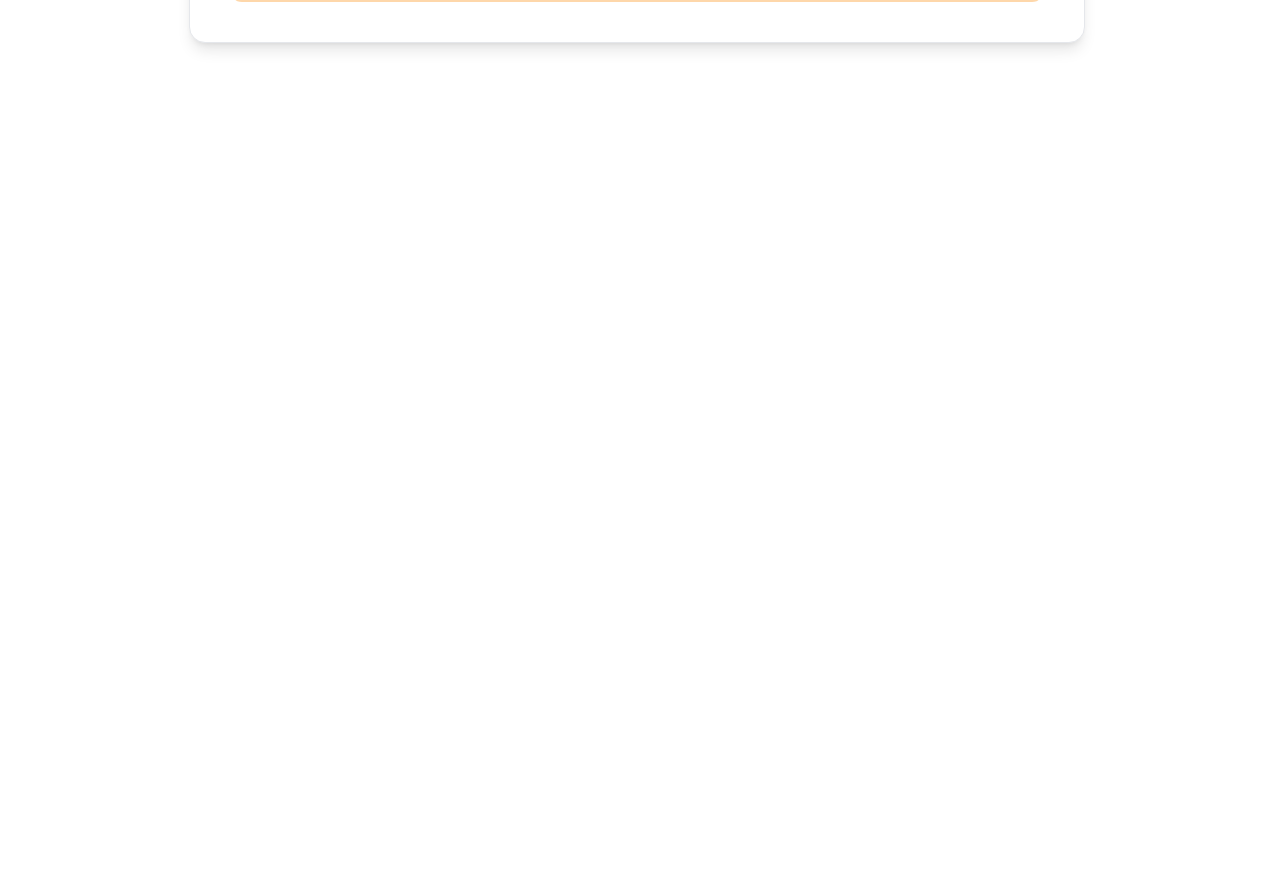
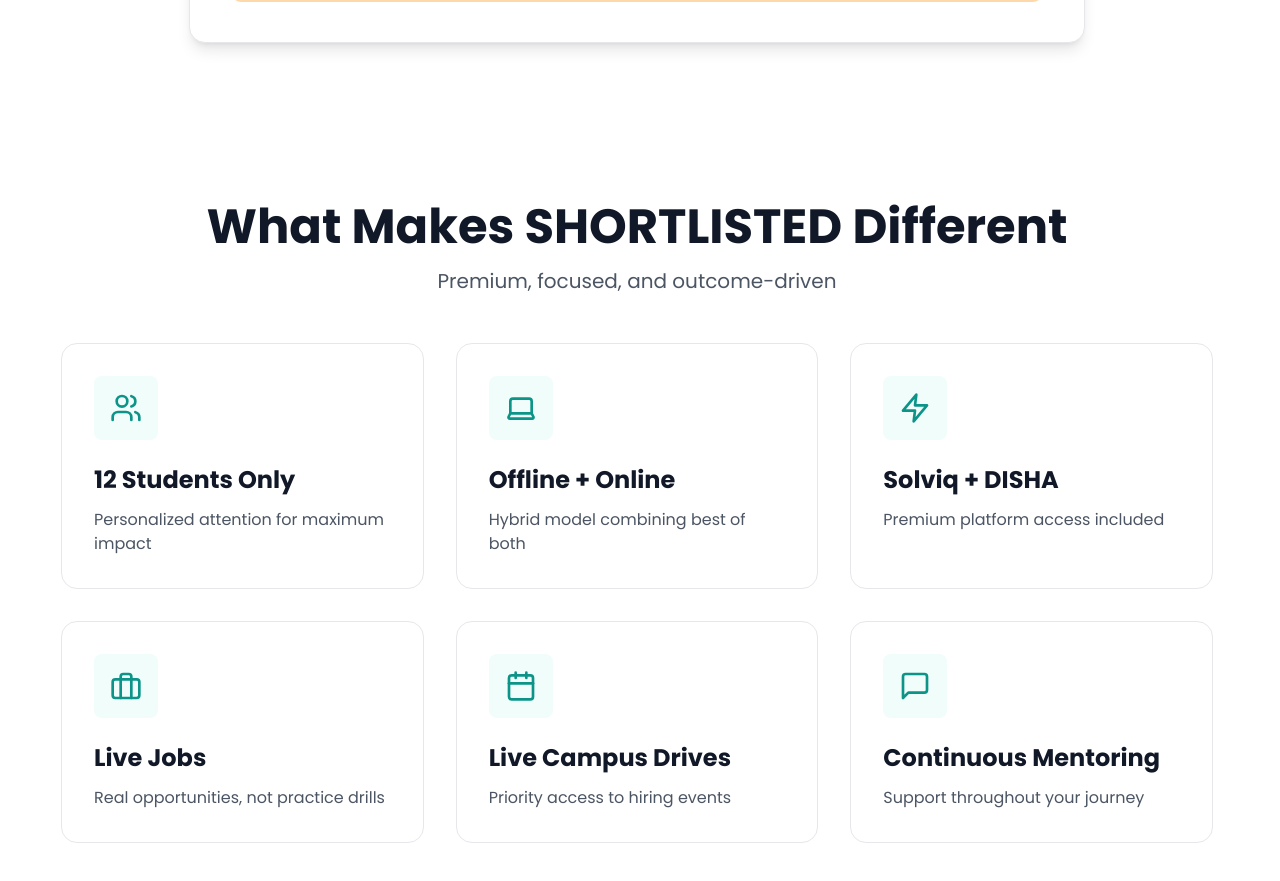
Before and after one commit to HIREKARMA1/shortlisted-ui, a Next.js app: page / in a window 1280 px wide. Shown: the part 1680-2561 px from the top of the page. Before the commit the page ends 1803 px from the top, so only its background shows below. Built offline with nearby package versions, Linux system fonts and the light colour scheme.

Commit message:
add the whatmake different page
Signed-off-by: Ankit Kumar <ankit.va1511@gmail.com>

```diff
--- a/app/page.tsx
+++ b/app/page.tsx
@@ -3,6 +3,7 @@
 import { Card, CardHeader, CardTitle, CardDescription, CardContent } from "@/components/ui/card"
 import { OptimizedImage } from "@/components/ui/optimized-image"
 import WhoCanJoin from "@/components/home/WhoCanJoin"
+import WhatMakesDifferent from "@/components/home/WhatMakesDifferent"
 
 export default function HomePage() {
     return (
@@ -70,6 +71,7 @@
                 </div>
             </div>
             <WhoCanJoin />
+            <WhatMakesDifferent />
         </div>
     )
 }
--- /dev/null
+++ b/components/home/WhatMakesDifferent.tsx
@@ -0,0 +1,125 @@
+"use client";
+
+import React, { useState, useEffect } from 'react';
+import { useTheme } from 'next-themes';
+import { Users, Laptop, Zap, Briefcase, Calendar, MessageSquare } from 'lucide-react';
+
+interface Feature {
+    icon: React.ComponentType<{ className?: string }>;
+    title: string;
+    description: string;
+}
+
+const WhatMakesDifferent: React.FC = () => {
+    const [mounted, setMounted] = useState(false);
+    const { resolvedTheme } = useTheme();
+
+    useEffect(() => {
+        setMounted(true);
+    }, []);
+
+    const features: Feature[] = [
+        {
+            icon: Users,
+            title: "12 Students Only",
+            description: "Personalized attention for maximum impact"
+        },
+        {
+            icon: Laptop,
+            title: "Offline + Online",
+            description: "Hybrid model combining best of both"
+        },
+        {
+            icon: Zap,
+            title: "Solviq + DISHA",
+            description: "Premium platform access included"
+        },
+        {
+            icon: Briefcase,
+            title: "Live Jobs",
+            description: "Real opportunities, not practice drills"
+        },
+        {
+            icon: Calendar,
+            title: "Live Campus Drives",
+            description: "Priority access to hiring events"
+        },
+        {
+            icon: MessageSquare,
+            title: "Continuous Mentoring",
+            description: "Support throughout your journey"
+        }
+    ];
+
+    return (
+        <div className={`relative py-12 sm:py-16 md:py-20 px-4 sm:px-6 lg:px-8 ${mounted && resolvedTheme === 'dark'
+            ? 'bg-gray-900'
+            : 'bg-white'
+            }`}>
+            <div className="max-w-6xl mx-auto">
+                {/* Header Section */}
+                <div className="text-center mb-8 sm:mb-12">
+                    <h2 className={`text-2xl sm:text-3xl md:text-4xl lg:text-5xl font-bold mb-3 sm:mb-4 transition-colors duration-500 ${mounted && resolvedTheme === 'dark'
+                        ? 'text-white'
+                        : 'text-gray-900'
+                        }`}>
+                        What Makes SHORTLISTED Different
+                    </h2>
+                    <p className={`text-base sm:text-lg md:text-xl transition-colors duration-500 ${mounted && resolvedTheme === 'dark'
+                        ? 'text-gray-300'
+                        : 'text-gray-600'
+                        }`}>
+                        Premium, focused, and outcome-driven
+                    </p>
+                </div>
+
+                {/* Features Grid */}
+                <div className="grid grid-cols-1 sm:grid-cols-2 lg:grid-cols-3 gap-4 sm:gap-6 md:gap-8">
+                    {features.map((feature, index) => {
+                        const IconComponent = feature.icon;
+                        return (
+                            <div
+                                key={index}
+                                className={`rounded-xl sm:rounded-2xl p-6 sm:p-8 border transition-all duration-500 hover:shadow-lg ${mounted && resolvedTheme === 'dark'
+                                    ? 'bg-white border-gray-200'
+                                    : 'bg-white border-gray-200'
+                                    }`}
+                            >
+                                {/* Icon */}
+                                <div className="mb-4 sm:mb-6">
+                                    <div className={`inline-flex p-3 sm:p-4 rounded-lg ${mounted && resolvedTheme === 'dark'
+                                        ? 'bg-teal-500/10'
+                                        : 'bg-teal-50'
+                                        }`}>
+                                        <IconComponent className={`w-6 h-6 sm:w-7 sm:h-7 md:w-8 md:h-8 ${mounted && resolvedTheme === 'dark'
+                                            ? 'text-teal-400'
+                                            : 'text-teal-600'
+                                            }`} />
+                                    </div>
+                                </div>
+
+                                {/* Title */}
+                                <h3 className={`text-lg sm:text-xl md:text-2xl font-bold mb-2 sm:mb-3 transition-colors duration-500 ${mounted && resolvedTheme === 'dark'
+                                    ? 'text-gray-900'
+                                    : 'text-gray-900'
+                                    }`}>
+                                    {feature.title}
+                                </h3>
+
+                                {/* Description */}
+                                <p className={`text-sm sm:text-base transition-colors duration-500 ${mounted && resolvedTheme === 'dark'
+                                    ? 'text-gray-700'
+                                    : 'text-gray-600'
+                                    }`}>
+                                    {feature.description}
+                                </p>
+                            </div>
+                        );
+                    })}
+                </div>
+            </div>
+        </div>
+    );
+};
+
+export default WhatMakesDifferent;
```
